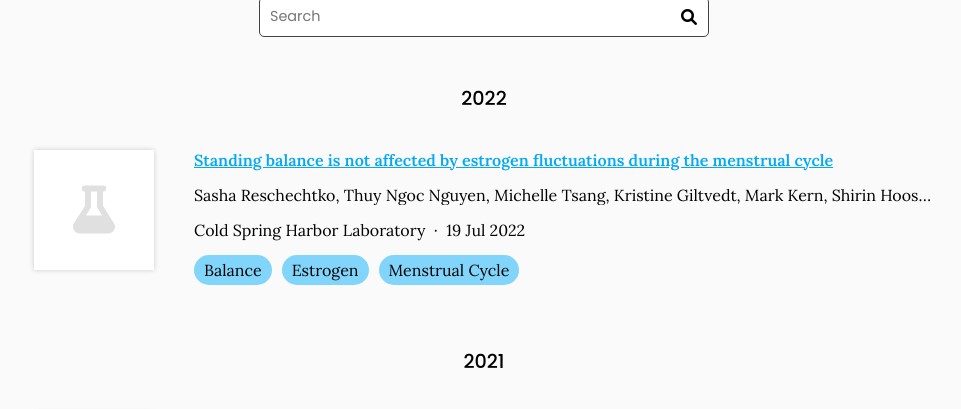
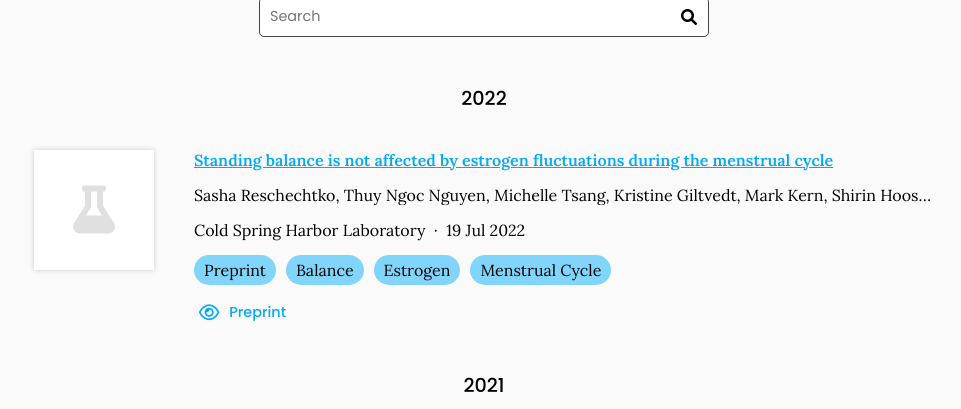
Before and after one commit to sensationinmotion/sensationinmotion.github.io, a Jekyll site: the page built from research/index.md, in a window 1280 px wide and 900 px high, scrolled down 410 px, cut to the strip 0-409 px from the top of the window. Shown: the whole strip, without its empty margins (156-1117 px from the left). Built offline with Jekyll 4.4.1, drawn with Linux system fonts in a browser that asks for light colours.

Commit message:
Generate citations

```diff
--- a/_data/citations.yaml
+++ b/_data/citations.yaml
@@ -328,6 +328,10 @@
   date: '2022-07-19'
   link: https://doi.org/gqh75t
   tags:
+  - Preprint
   - Balance
   - Estrogen
   - Menstrual Cycle
+  extra-links:
+  - type: preprint
+    link: https://www.biorxiv.org/content/10.1101/2022.07.18.500469v1
```
